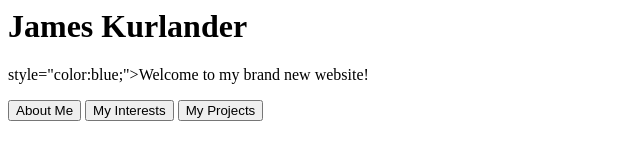
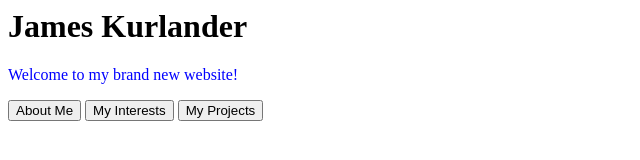
Before and after one commit to JamesKurlander/Website, a plain HTML site: page index.html in a window 1280 px wide. Shown: the whole page, without its empty margins (0-640 px from the left). Drawn offline with Linux system fonts and the light colour scheme.

Commit message:
Fixed the CSS

```diff
--- a/index.html
+++ b/index.html
@@ -1,7 +1,7 @@
 <html>
   <body>
     <h1>James Kurlander</h1>
-    <p>style="color:blue;">Welcome to my brand new website!</p>
+    <p style="color:rgb(0, 0, 255);">Welcome to my brand new website!</p>
     <button id="aboutMeButton" type="button">About Me</button>
     <button id="myInterestsButton" type="button">My Interests</button>
     <button id="myProjectsButton" type="button">My Projects</button>
```
